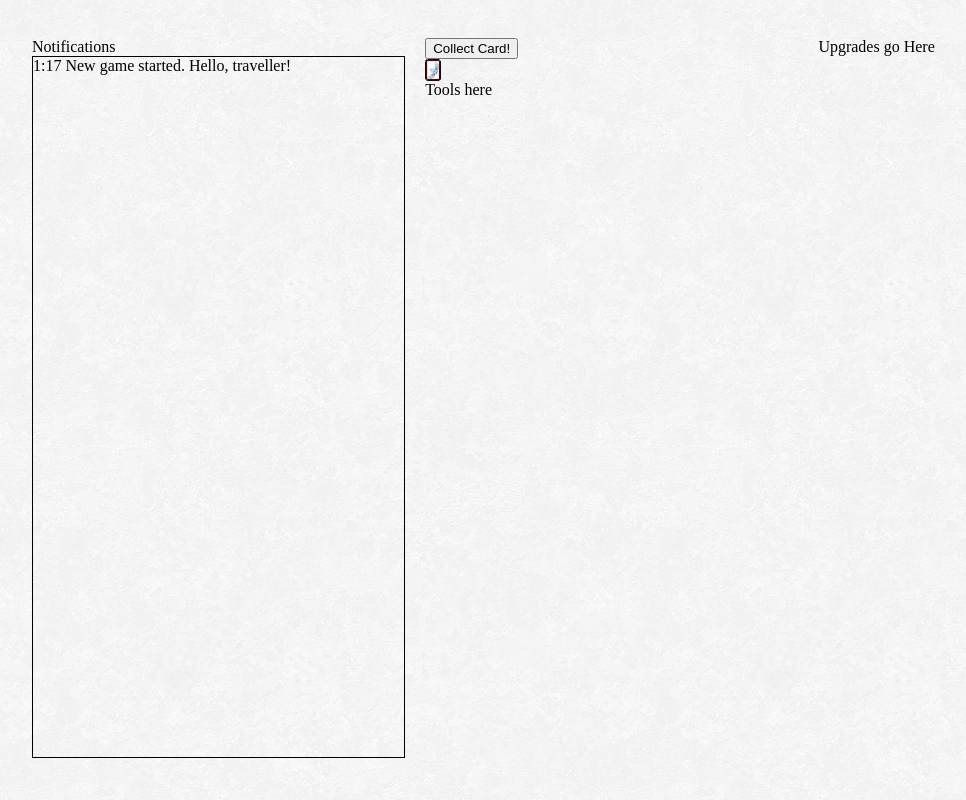
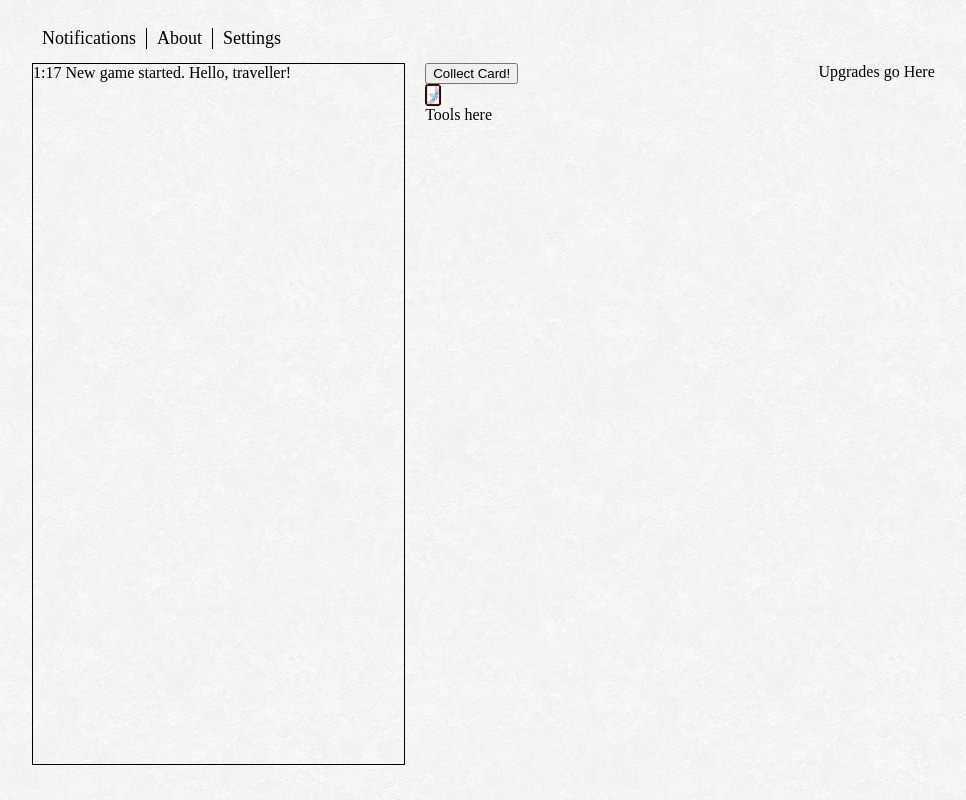
Before and after one commit to PurePandemonium/garden, a plain HTML site: page index.html in a window 1280 px wide. Shown: the whole page, without its empty margins (6-972 px from the left). Drawn offline with nearby package versions, Linux system fonts and the light colour scheme; a web font is replaced by a local one.

Commit message:
adding tabs

```diff
--- a/cards.js
+++ b/cards.js
@@ -53,6 +53,7 @@ function Initialize(){
     Data.InitializeTools();
     InitializeToolInterface();
     Interface.InitializeUpgrades();
+    Interface.InitializeTabs();
 	RefreshResources();
     UnlockTools();
     UnlockUpgrades();
--- a/i am not good with computer.css
+++ b/i am not good with computer.css
@@ -24,6 +24,39 @@ div .toolBox {
     margin:10px;
 }
 
+.tab_header{
+    height:20px;
+    padding-bottom: 5px;
+}
+
+div.tab {
+	font-size: 18px;
+	cursor: pointer;
+	float: left;
+	border-left: 1px solid black;
+	margin-left: 10px;
+	padding-left: 10px;
+}
+
+div.tab:hover {
+	text-decoration: underline;
+}
+
+div.tab:first-child {
+	border-left: none;
+}
+
+div.tab.selected{
+    text-decoration: underline;
+    font-weight: bold;
+}
+
+.panes_wrapper{
+    width: 30%;
+    float: left;
+    margin:10px;
+}
+
 #main_wrapper{
     margin: auto;
     padding: 20px 0 0 20px;
--- a/index.html
+++ b/index.html
@@ -13,11 +13,17 @@
 </head>
 <body>
 <div id="main_wrapper">
-    <div id="log_wrapper" class="column">
-        <div>Notifications</div>
-        <div id="gamelog">
+    <div id="info_tabs" class="tab_header">
+        <div id="tab_notifications" class="tab">Notifications</div>
+        <div id="tab_about" class="tab">About</div>
+        <div id="tab_config" class="tab">Settings</div>
+    </div>
+    <div id="info_panes" class="panes_wrapper">
+        <div id="pane_notifications" class="pane">
+            <div id="gamelog"></div>
         </div>
     </div>
+
     <div id="tools_wrapper" class="column">
         <button onclick="CollectCard()">Collect Card!</button>
         <div id="info">
--- a/interface.js
+++ b/interface.js
@@ -113,10 +113,23 @@ var Interface = {
 
         }
 
-    }
+    },
+
+    InitializeTabs: function(){
+        $("#tab_notifications").click(function(){SelectTab("notifications")});
+        $("#tab_about").click("TabSelect('about')");
+        $("#tab_config").click("TabSelect('config')");
+
+    },
+}
+
+function SelectTab(tab){
+    $(".tab").removeClass("selected");
+    $("#tab_" + tab).addClass("selected");
+    $(".pane").fadeOut();
+    $("#pane_" + tab).fadeIn();
 
 }
-
 function Notify(text){
     var currentdate = new Date();
     var time = currentdate.getHours() + ":" + currentdate.getMinutes();
```
